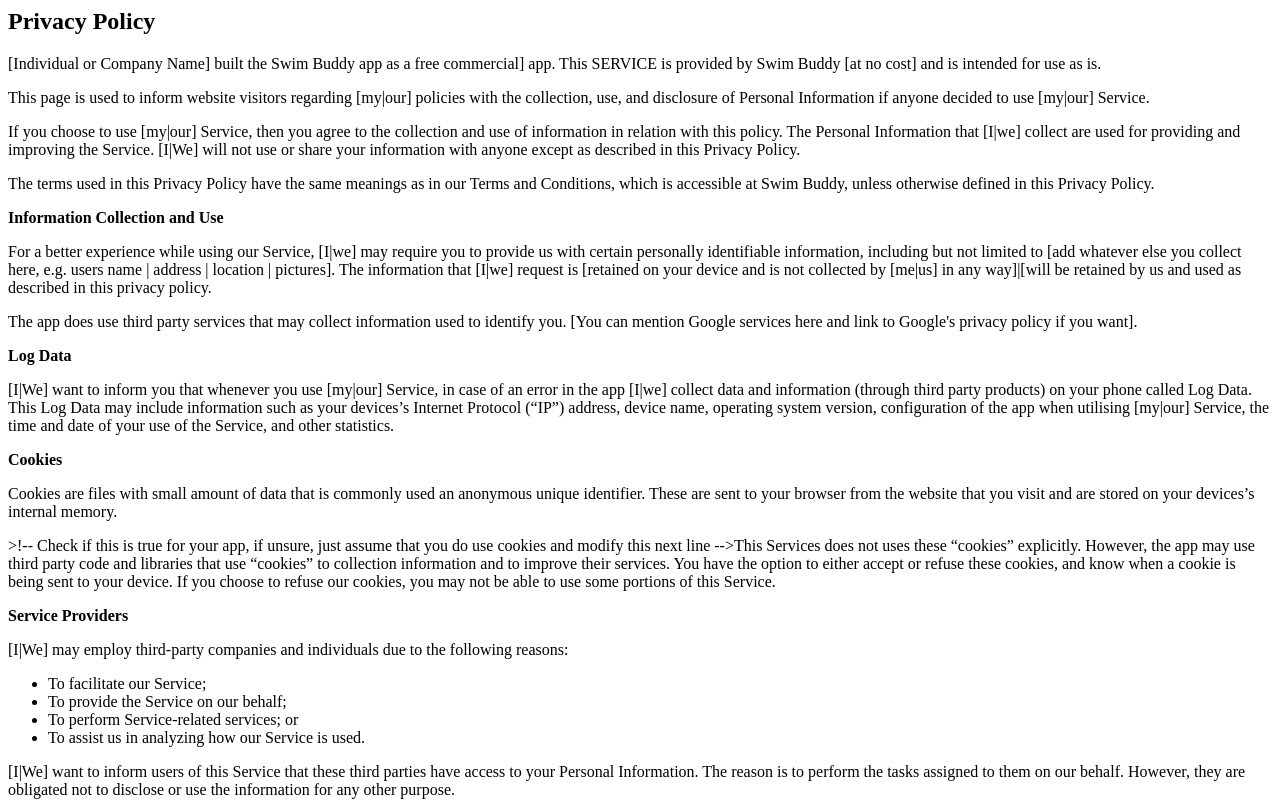
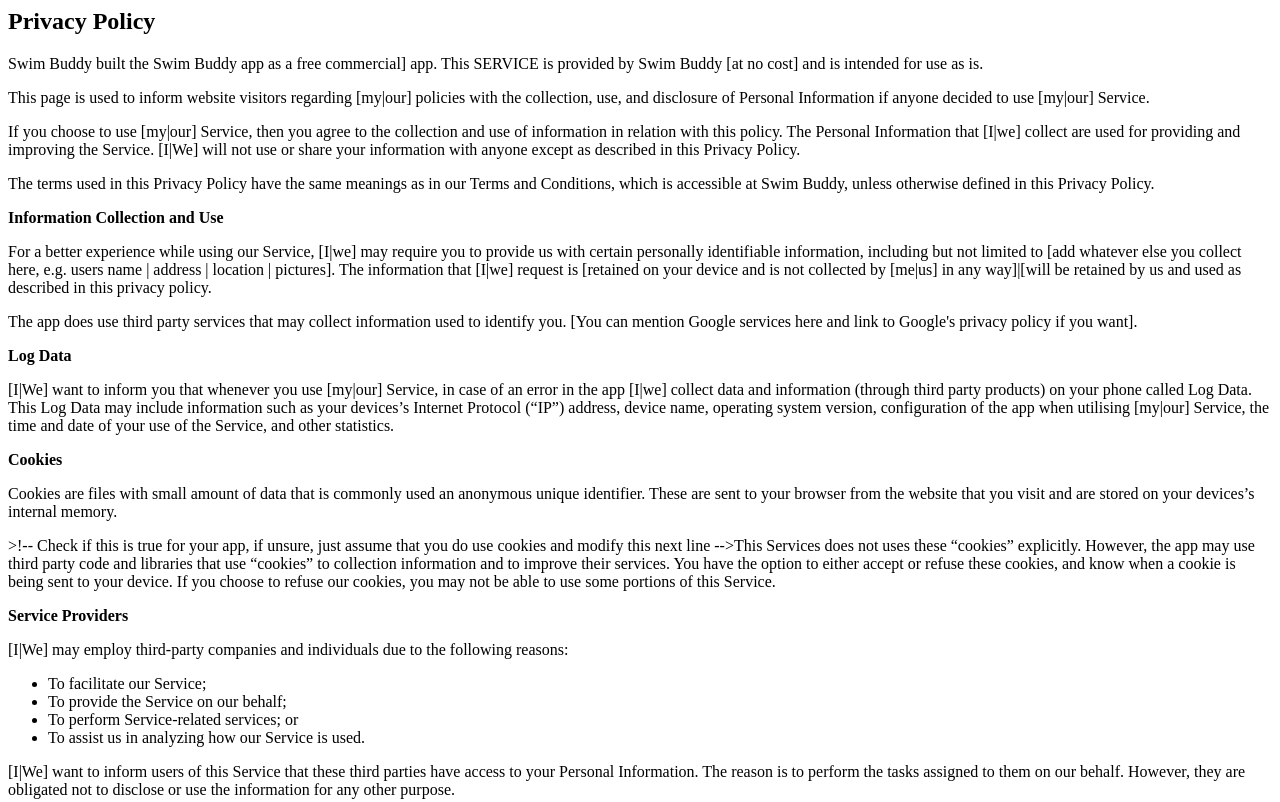
Before and after one commit to chattel/privacy, a plain HTML site: page index.html in a window 1280 px wide. Shown: the top 802 px of the page. Drawn offline with Linux system fonts and the light colour scheme.

Commit message:
Update index.html

```diff
--- a/index.html
+++ b/index.html
@@ -1,7 +1,7 @@
 <html>
 <body>
 <h2>Privacy Policy</h2>
-<p>[Individual or Company Name] built the Swim Buddy app as a free commercial] app. This SERVICE is provided by Swim Buddy [at no cost] and is intended
+<p>Swim Buddy built the Swim Buddy app as a free commercial] app. This SERVICE is provided by Swim Buddy [at no cost] and is intended
     for use as is.</p>
 <p>This page is used to inform website visitors regarding [my|our] policies with the collection, use, and
     disclosure of Personal Information if anyone decided to use [my|our] Service.</p>
```
